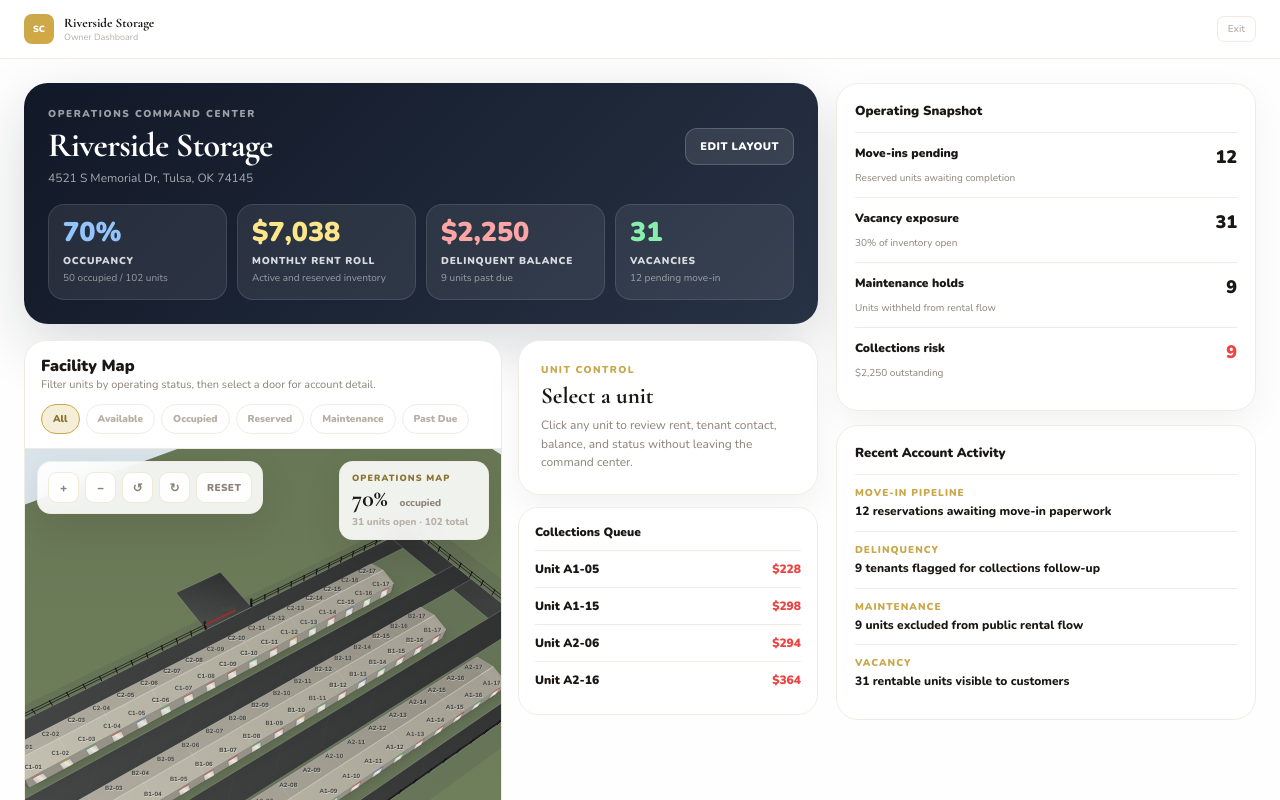
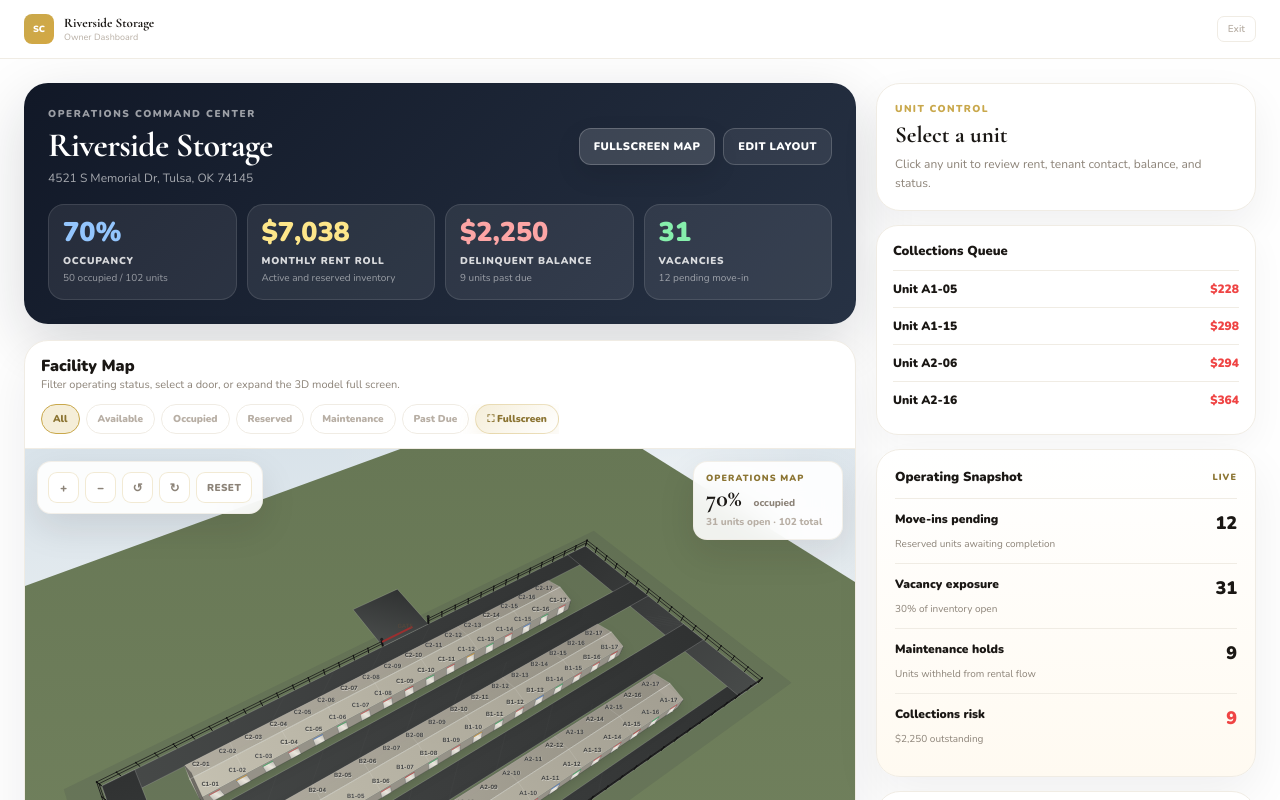
Before and after one commit to johnnyaustincasper/StorageCommand, a React (Vite) app: page / in a window 1280 px wide. Both pictures are taken after a click on the button "Open Operations Command". Built offline with nearby package versions, Linux system fonts and the light colour scheme.

Commit message:
fix: improve owner dashboard map layout

```diff
--- a/src/App.jsx
+++ b/src/App.jsx
@@ -1061,12 +1061,8 @@ export default function App(){
       {fonts}
       <div style={{width:"100%",height:"100%",position:"relative"}}>
         <FacilityMap units={units} selId={selId} onSelect={setSelId} statusFilter={sf}/>
-        <button onClick={()=>setFs(false)} style={{position:"absolute",top:12,right:12,width:36,height:36,borderRadius:8,background:"rgba(255,255,255,0.92)",backdropFilter:"blur(8px)",border:`1px solid ${P.gold}20`,display:"flex",alignItems:"center",justifyContent:"center",cursor:"pointer",fontSize:14,color:P.sub,zIndex:10,fontWeight:700}}>✕</button>
-        {sel&&<button onClick={()=>setSelId(null)} style={{position:"absolute",bottom:16,left:16,padding:"8px 16px",borderRadius:8,background:"rgba(255,255,255,0.92)",backdropFilter:"blur(8px)",border:`1px solid ${P.gold}20`,color:P.sub,fontSize:11,fontWeight:700,cursor:"pointer",fontFamily:P.fontBody,zIndex:10}}>↑ Zoom Out</button>}
-        <div style={{position:"absolute",top:12,left:12,display:"flex",gap:4,zIndex:10,flexWrap:"wrap",maxWidth:"70%"}}>
-          {Object.entries(STATUS).map(([k,v])=>(<button key={k} onClick={()=>setSf(sf===k?null:k)} style={{padding:"4px 8px",borderRadius:6,border:`1px solid ${sf===k?v.color+"40":"rgba(240,236,228,0.6)"}`,background:sf===k?v.color+"18":"rgba(255,255,255,0.88)",backdropFilter:"blur(8px)",color:sf===k?v.color:P.muted,fontSize:8,fontWeight:700,cursor:"pointer",fontFamily:P.fontBody,display:"flex",alignItems:"center",gap:3}}><span style={{width:5,height:5,borderRadius:"50%",background:v.color}}/>{v.label}</button>))}
-        </div>
-        {sel&&(<div style={{position:"absolute",bottom:16,right:16,maxWidth:"65%",padding:"10px 14px",borderRadius:10,background:"rgba(255,255,255,0.95)",backdropFilter:"blur(10px)",border:`1px solid ${P.gold}20`,zIndex:10}}><div style={{display:"flex",justifyContent:"space-between",alignItems:"center",gap:10}}><div><span style={{fontSize:14,fontWeight:700,color:P.text,fontFamily:P.font}}>Unit {sel.id}</span><span style={{marginLeft:6,padding:"1px 6px",borderRadius:3,background:STATUS[sel.status].color+"18",color:STATUS[sel.status].color,fontSize:8,fontWeight:700,fontFamily:P.fontBody}}>{STATUS[sel.status].label}</span><div style={{fontSize:10,color:P.sub,fontFamily:P.fontBody,marginTop:2}}>{sel.label} · {sel.sqft} ft²</div></div><div style={{fontSize:18,fontWeight:700,color:P.gold,fontFamily:P.font,whiteSpace:"nowrap"}}>${sel.price}<span style={{fontSize:9,color:P.muted}}>/mo</span></div></div></div>)}
+        <button onClick={()=>setFs(false)} style={{position:"absolute",top:12,left:"50%",transform:"translateX(-50%)",height:38,padding:"0 16px",borderRadius:999,background:"rgba(255,255,255,0.94)",backdropFilter:"blur(12px)",border:`1px solid ${P.gold}30`,display:"flex",alignItems:"center",justifyContent:"center",cursor:"pointer",fontSize:11,color:P.text,zIndex:10,fontWeight:900,fontFamily:P.fontBody,boxShadow:"0 14px 34px rgba(26,23,20,.12)",letterSpacing:".06em",textTransform:"uppercase"}}>Close Map</button>
+        {sel&&(<div style={{position:"absolute",bottom:18,right:18,width:360,maxWidth:"calc(100% - 36px)",padding:"12px 14px",borderRadius:14,background:"rgba(255,255,255,0.95)",backdropFilter:"blur(14px)",border:`1px solid ${P.gold}25`,zIndex:10,boxShadow:"0 18px 48px rgba(26,23,20,.14)"}}><div style={{display:"flex",justifyContent:"space-between",alignItems:"center",gap:10}}><div><span style={{fontSize:15,fontWeight:900,color:P.text,fontFamily:P.font}}>Unit {sel.id}</span><span style={{marginLeft:6,padding:"2px 7px",borderRadius:999,background:STATUS[sel.status].color+"18",color:STATUS[sel.status].color,fontSize:9,fontWeight:900,fontFamily:P.fontBody}}>{STATUS[sel.status].label}</span><div style={{fontSize:11,color:P.sub,fontFamily:P.fontBody,marginTop:3}}>{sel.label} · {sel.sqft} ft²</div></div><div style={{fontSize:20,fontWeight:800,color:P.gold,fontFamily:P.font,whiteSpace:"nowrap"}}>${sel.price}<span style={{fontSize:10,color:P.muted}}>/mo</span></div></div><button onClick={()=>setSelId(null)} style={{marginTop:10,width:"100%",padding:"8px 10px",borderRadius:10,border:`1px solid ${P.border}`,background:P.card,color:P.sub,fontSize:10,fontWeight:900,cursor:"pointer",fontFamily:P.fontBody}}>Clear Selection</button></div>)}
       </div>
     </div>
   );
@@ -1153,7 +1149,7 @@ export default function App(){
         {step===0&&(
           mode==="owner"?(
             <div style={{height:"100%",overflow:"auto",padding:isTablet?"24px":"16px",boxSizing:"border-box"}}>
-              <div style={{maxWidth:1440,margin:"0 auto",display:"grid",gridTemplateColumns:isDesktop?"minmax(0,1.45fr) 420px":"1fr",gap:18,alignItems:"start"}}>
+              <div style={{maxWidth:1500,margin:"0 auto",display:"grid",gridTemplateColumns:isDesktop?"minmax(0,1fr) 380px":"1fr",gap:20,alignItems:"start"}}>
                 <div style={{display:"flex",flexDirection:"column",gap:16,minWidth:0}}>
                   <div style={{background:"linear-gradient(135deg,#111827,#273244)",borderRadius:24,padding:isTablet?24:18,color:"#fff",boxShadow:"0 20px 60px rgba(17,24,39,.16)"}}>
                     <div style={{display:"flex",justifyContent:"space-between",gap:16,alignItems:isTablet?"center":"flex-start",flexDirection:isTablet?"row":"column"}}>
@@ -1162,7 +1158,10 @@ export default function App(){
                         <div style={{fontSize:isTablet?34:26,fontWeight:800,fontFamily:P.font,letterSpacing:"-.02em",marginTop:4}}>{facility.name}</div>
                         <div style={{fontSize:12,color:"rgba(255,255,255,.62)",fontFamily:P.fontBody,marginTop:4}}>{facility.address}</div>
                       </div>
-                      <button onClick={openBuilder} style={{padding:"10px 14px",borderRadius:12,border:"1px solid rgba(255,255,255,.18)",background:"rgba(255,255,255,.10)",color:"#fff",fontSize:11,fontWeight:900,cursor:"pointer",fontFamily:P.fontBody,letterSpacing:".04em",textTransform:"uppercase"}}>Edit Layout</button>
+                      <div style={{display:"flex",gap:8,flexWrap:"wrap",justifyContent:isTablet?"flex-end":"flex-start"}}>
+                        <button onClick={()=>setFs(true)} style={{padding:"10px 14px",borderRadius:12,border:"1px solid rgba(255,255,255,.20)",background:"rgba(255,255,255,.14)",color:"#fff",fontSize:11,fontWeight:900,cursor:"pointer",fontFamily:P.fontBody,letterSpacing:".04em",textTransform:"uppercase",boxShadow:"0 10px 26px rgba(0,0,0,.10)"}}>Fullscreen Map</button>
+                        <button onClick={openBuilder} style={{padding:"10px 14px",borderRadius:12,border:"1px solid rgba(255,255,255,.18)",background:"rgba(255,255,255,.08)",color:"#fff",fontSize:11,fontWeight:900,cursor:"pointer",fontFamily:P.fontBody,letterSpacing:".04em",textTransform:"uppercase"}}>Edit Layout</button>
+                      </div>
                     </div>
                     <div style={{display:"grid",gridTemplateColumns:isTablet?"repeat(4,minmax(0,1fr))":"repeat(2,minmax(0,1fr))",gap:10,marginTop:18}}>
                       {[
@@ -1174,35 +1173,39 @@ export default function App(){
                     </div>
                   </div>
 
-                  <div style={{display:"grid",gridTemplateColumns:isTablet?"minmax(0,1fr) 300px":"1fr",gap:16,minHeight:isTablet?560:"auto"}}>
-                    <div style={{background:P.card,border:`1px solid ${P.border}`,borderRadius:22,overflow:"hidden",minHeight:isTablet?560:420,display:"flex",flexDirection:"column"}}>
+                  <div style={{display:"grid",gridTemplateColumns:"1fr",gap:16,minHeight:isTablet?590:"auto",alignItems:"stretch"}}>
+                    <div style={{background:P.card,border:`1px solid ${P.border}`,borderRadius:24,overflow:"hidden",minHeight:isTablet?590:440,display:"flex",flexDirection:"column",boxShadow:"0 18px 54px rgba(17,24,39,.07)"}}>
                       <div style={{padding:"14px 16px",borderBottom:`1px solid ${P.border}`,display:"flex",justifyContent:"space-between",gap:12,alignItems:"center",flexWrap:"wrap"}}>
-                        <div><div style={{fontSize:16,fontWeight:900,color:P.text,fontFamily:P.fontBody}}>Facility Map</div><div style={{fontSize:11,color:P.sub,fontFamily:P.fontBody}}>Filter units by operating status, then select a door for account detail.</div></div>
-                        <div style={{display:"flex",gap:6,overflowX:"auto",maxWidth:isTablet?"none":"100%"}}>
+                        <div><div style={{fontSize:16,fontWeight:900,color:P.text,fontFamily:P.fontBody}}>Facility Map</div><div style={{fontSize:11,color:P.sub,fontFamily:P.fontBody}}>Filter operating status, select a door, or expand the 3D model full screen.</div></div>
+                        <div style={{display:"flex",gap:6,overflowX:"auto",maxWidth:isTablet?"none":"100%",alignItems:"center"}}>
                           <button onClick={()=>setSf(null)} style={{padding:"7px 11px",borderRadius:999,border:`1px solid ${!sf?P.gold:P.border}`,background:!sf?P.goldLight:P.card,color:!sf?P.goldDark:P.muted,fontSize:10,fontWeight:900,cursor:"pointer",fontFamily:P.fontBody,whiteSpace:"nowrap"}}>All</button>
                           {shownStatuses.map((k)=>{const v=STATUS[k];return <button key={k} onClick={()=>setSf(sf===k?null:k)} style={{padding:"7px 11px",borderRadius:999,border:`1px solid ${sf===k?v.color+"55":P.border}`,background:sf===k?v.color+"12":P.card,color:sf===k?v.color:P.muted,fontSize:10,fontWeight:900,cursor:"pointer",fontFamily:P.fontBody,whiteSpace:"nowrap"}}>{v.label}</button>})}
+                          <button onClick={()=>setFs(true)} style={{padding:"7px 11px",borderRadius:999,border:`1px solid ${P.gold}55`,background:`linear-gradient(135deg,${P.goldLight},#fff)`,color:P.goldDark,fontSize:10,fontWeight:900,cursor:"pointer",fontFamily:P.fontBody,whiteSpace:"nowrap",boxShadow:"0 8px 20px rgba(201,168,76,.12)"}}>⛶ Fullscreen</button>
                         </div>
                       </div>
                       <div style={{flex:1,minHeight:420,position:"relative"}}>
                         <FacilityMap units={units} selId={selId} onSelect={setSelId} statusFilter={mapFilter}/>
-                        <button onClick={()=>setFs(true)} style={{position:"absolute",right:12,bottom:12,width:36,height:36,borderRadius:10,background:"rgba(255,255,255,0.92)",border:`1px solid ${P.border}`,cursor:"pointer",color:P.sub}}>⛶</button>
+                        <button onClick={()=>setFs(true)} aria-label="Open facility map fullscreen" title="Open fullscreen" style={{position:"absolute",right:14,bottom:14,zIndex:8,padding:"0 13px",height:38,borderRadius:12,background:"rgba(255,255,255,0.95)",backdropFilter:"blur(10px)",border:`1px solid ${P.gold}45`,cursor:"pointer",color:P.goldDark,fontSize:11,fontWeight:900,fontFamily:P.fontBody,boxShadow:"0 12px 28px rgba(26,23,20,.12)",pointerEvents:"auto"}}>⛶ Fullscreen</button>
                       </div>
                     </div>
 
-                    <div style={{display:"flex",flexDirection:"column",gap:12}}>
+                    {!isDesktop&&(<div style={{display:"flex",flexDirection:"column",gap:12}}>
                       {detailCard||<div style={{padding:22,borderRadius:22,background:P.card,border:`1px solid ${P.border}`,boxShadow:"0 12px 36px rgba(17,24,39,.05)"}}><div style={{fontSize:10,fontWeight:900,letterSpacing:".14em",textTransform:"uppercase",color:P.gold,fontFamily:P.fontBody}}>Unit Control</div><div style={{fontSize:23,fontWeight:800,color:P.text,fontFamily:P.font,marginTop:5}}>Select a unit</div><div style={{fontSize:12,color:P.sub,lineHeight:1.55,fontFamily:P.fontBody,marginTop:6}}>Click any unit to review rent, tenant contact, balance, and status without leaving the command center.</div></div>}
-                      <div style={{padding:16,borderRadius:20,background:P.card,border:`1px solid ${P.border}`}}>
-                        <div style={{fontSize:12,fontWeight:900,color:P.text,fontFamily:P.fontBody,marginBottom:10}}>Collections Queue</div>
-                        {units.filter(u=>u.status==="overdue").slice(0,4).map(u=>(<button key={u.id} onClick={()=>setSelId(u.id)} style={{width:"100%",padding:"10px 0",border:"none",borderTop:`1px solid ${P.border}`,background:"transparent",display:"flex",justifyContent:"space-between",alignItems:"center",cursor:"pointer",fontFamily:P.fontBody}}><span style={{fontSize:12,fontWeight:900,color:P.text}}>Unit {u.id}</span><span style={{fontSize:12,fontWeight:900,color:P.danger}}>${u.balance}</span></button>))}
-                        {!pastDueUnits&&<div style={{fontSize:12,color:P.sub,fontFamily:P.fontBody}}>No delinquent units in the current dataset.</div>}
-                      </div>
-                    </div>
+                    </div>)}
                   </div>
                 </div>
 
-                <div style={{display:"flex",flexDirection:"column",gap:14}}>
-                  <div style={{padding:18,borderRadius:22,background:P.card,border:`1px solid ${P.border}`,boxShadow:"0 12px 36px rgba(17,24,39,.05)"}}>
-                    <div style={{fontSize:13,fontWeight:900,color:P.text,fontFamily:P.fontBody,marginBottom:12}}>Operating Snapshot</div>
+                <div style={{display:"flex",flexDirection:"column",gap:14,position:isDesktop?"sticky":"static",top:18}}>
+                  <div style={{padding:18,borderRadius:24,background:P.card,border:`1px solid ${P.border}`,boxShadow:"0 16px 42px rgba(17,24,39,.06)"}}>
+                    {detailCard||<div><div style={{fontSize:10,fontWeight:900,letterSpacing:".14em",textTransform:"uppercase",color:P.gold,fontFamily:P.fontBody}}>Unit Control</div><div style={{fontSize:23,fontWeight:800,color:P.text,fontFamily:P.font,marginTop:5}}>Select a unit</div><div style={{fontSize:12,color:P.sub,lineHeight:1.55,fontFamily:P.fontBody,marginTop:6}}>Click any unit to review rent, tenant contact, balance, and status.</div></div>}
+                  </div>
+                  <div style={{padding:16,borderRadius:22,background:P.card,border:`1px solid ${P.border}`,boxShadow:"0 12px 34px rgba(17,24,39,.04)"}}>
+                    <div style={{fontSize:13,fontWeight:900,color:P.text,fontFamily:P.fontBody,marginBottom:10}}>Collections Queue</div>
+                    {units.filter(u=>u.status==="overdue").slice(0,4).map(u=>(<button key={u.id} onClick={()=>setSelId(u.id)} style={{width:"100%",padding:"10px 0",border:"none",borderTop:`1px solid ${P.border}`,background:"transparent",display:"flex",justifyContent:"space-between",alignItems:"center",cursor:"pointer",fontFamily:P.fontBody}}><span style={{fontSize:12,fontWeight:900,color:P.text}}>Unit {u.id}</span><span style={{fontSize:12,fontWeight:900,color:P.danger}}>${u.balance}</span></button>))}
+                    {!pastDueUnits&&<div style={{fontSize:12,color:P.sub,fontFamily:P.fontBody}}>No delinquent units in the current dataset.</div>}
+                  </div>
+                  <div style={{padding:18,borderRadius:24,background:"linear-gradient(180deg,#ffffff,#fffaf1)",border:`1px solid ${P.border}`,boxShadow:"0 18px 48px rgba(17,24,39,.06)"}}>
+                    <div style={{display:"flex",justifyContent:"space-between",alignItems:"center",gap:10,marginBottom:12}}><div style={{fontSize:13,fontWeight:900,color:P.text,fontFamily:P.fontBody}}>Operating Snapshot</div><div style={{fontSize:9,fontWeight:900,letterSpacing:".12em",textTransform:"uppercase",color:P.goldDark,fontFamily:P.fontBody}}>Live</div></div>
                     {[
                       ["Move-ins pending",reservedUnits,"Reserved units awaiting completion"],
                       ["Vacancy exposure",availableUnits,`${Math.round(availableUnits/units.length*100)}% of inventory open`],
@@ -1211,7 +1214,7 @@ export default function App(){
                     ].map(([label,value,desc])=>(<div key={label} style={{padding:"12px 0",borderTop:`1px solid ${P.border}`}}><div style={{display:"flex",justifyContent:"space-between",gap:12}}><span style={{fontSize:12,fontWeight:900,color:P.text,fontFamily:P.fontBody}}>{label}</span><span style={{fontSize:18,fontWeight:900,color:label==="Collections risk"&&pastDueUnits?P.danger:P.text,fontFamily:P.fontBody}}>{value}</span></div><div style={{fontSize:10,color:P.sub,fontFamily:P.fontBody,marginTop:2}}>{desc}</div></div>))}
                   </div>
 
-                  <div style={{padding:18,borderRadius:22,background:P.card,border:`1px solid ${P.border}`}}>
+                  <div style={{padding:18,borderRadius:24,background:P.card,border:`1px solid ${P.border}`,boxShadow:"0 12px 34px rgba(17,24,39,.04)"}}>
                     <div style={{fontSize:13,fontWeight:900,color:P.text,fontFamily:P.fontBody,marginBottom:12}}>Recent Account Activity</div>
                     {[
                       [`${reservedUnits} reservation${reservedUnits===1?"":"s"} awaiting move-in paperwork`,"Move-in pipeline"],
```
